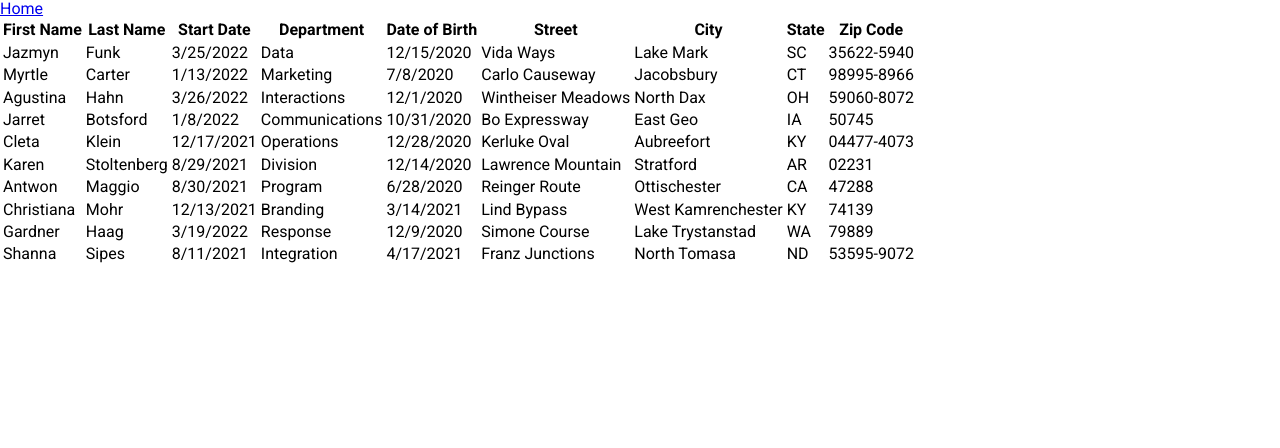
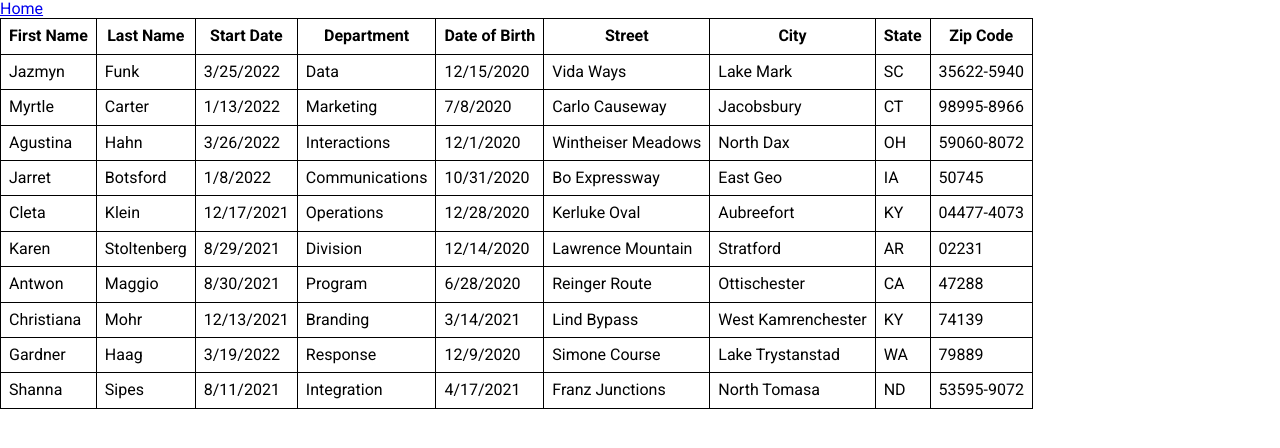
Before and after one commit to YoannAsl/HRnet, a React (Create React App) app: page /employee-list in a window 1280 px wide. Shown: the top 448 px of the page. Built offline with nearby package versions, Linux system fonts and the light colour scheme; the HTML template or start-up script is replaced by a standard one.

Commit message:
Added Table sorting and base styling

```diff
--- a/src/App.js
+++ b/src/App.js
@@ -21,7 +21,7 @@ function App() {
 				lastName: faker.name.lastName(),
 				street: faker.address.streetName(),
 				city: faker.address.city(),
-				zipcode: faker.address.zipCode(),
+				zipCode: faker.address.zipCode(),
 				state: faker.address.stateAbbr(),
 				birthDate: faker.date.past().toLocaleDateString('en-US'),
 				startDate: faker.date.future().toLocaleDateString('en-US'),
--- a/src/components/Form.js
+++ b/src/components/Form.js
@@ -1,4 +1,4 @@
-import React, { useState } from 'react';
+import React from 'react';
 import styled from 'styled-components';
 import DatePicker from 'react-datepicker';
 import 'react-datepicker/dist/react-datepicker.css';
@@ -17,21 +17,29 @@ const Label = styled.label`
 	margin: 10px 0 5px 0;
 `;
 
-const Form = () => {
+const Form = ({ addEmployee }) => {
 	const { register, handleSubmit, control } = useForm();
-	const onSubmit = (data) => console.log(data);
+	const onSubmit = (data) => {
+		// Formats data
+		data.birthDate = data.birthDate.toLocaleDateString('en-US');
+		data.startDate = data.startDate.toLocaleDateString('en-US');
+
+		addEmployee(data);
+	};
 
 	return (
 		<StyledForm onSubmit={handleSubmit(onSubmit)}>
 			<Label htmlFor='firstName'>First Name</Label>
 			<input
 				{...register('firstName', { required: true })}
+				type='text'
 				placeholder='First name'
 			/>
 
 			<Label htmlFor='lastName'>Last Name</Label>
 			<input
 				{...register('lastName', { required: true })}
+				type='text'
 				placeholder='Last name'
 			/>
 
@@ -45,6 +53,8 @@ const Form = () => {
 						onChange={onChange}
 						selected={value}
 						placeholderText={new Date().toLocaleDateString('en-US')}
+						// Bugged ATM
+						showMonthYearDropdown
 					/>
 				)}
 			/>
@@ -59,6 +69,8 @@ const Form = () => {
 						onChange={onChange}
 						selected={value}
 						placeholderText={new Date().toLocaleDateString('en-US')}
+						// Bugged ATM
+						showMonthYearDropdown
 					/>
 				)}
 			/>
@@ -66,12 +78,14 @@ const Form = () => {
 			<Label htmlFor='street'>Street</Label>
 			<input
 				{...register('street', { required: true })}
+				type='text'
 				placeholder='Street'
 			/>
 
 			<Label htmlFor='city'>City</Label>
 			<input
 				{...register('city', { required: true })}
+				type='text'
 				placeholder='City'
 			/>
 
@@ -96,7 +110,7 @@ const Form = () => {
 				))}
 			</select>
 
-			<button>Save</button>
+			<button type='submit'>Save</button>
 		</StyledForm>
 	);
 };
--- a/src/components/Table.js
+++ b/src/components/Table.js
@@ -1,5 +1,28 @@
 import React, { useMemo } from 'react';
-import { useTable } from 'react-table';
+import { useSortBy, useTable } from 'react-table';
+import styled from 'styled-components';
+
+const StyledTable = styled.table`
+	border: 1px black solid;
+	border-spacing: 0;
+	tr {
+		:last-child {
+			td {
+				border-bottom: 0;
+			}
+		}
+	}
+	th,
+	td {
+		margin: 0;
+		padding: 0.5rem;
+		border-right: 1px black solid;
+		border-bottom: 1px solid black;
+		:last-child {
+			border-right: 0;
+		}
+	}
+`;
 
 const Table = ({ employees }) => {
 	const data = useMemo(() => employees, [employees]);
@@ -40,13 +63,13 @@ const Table = ({ employees }) => {
 			},
 			{
 				Header: 'Zip Code',
-				accessor: 'zipcode',
+				accessor: 'zipCode',
 			},
 		],
 		[]
 	);
 
-	const tableInstance = useTable({ columns, data });
+	const tableInstance = useTable({ columns, data }, useSortBy);
 	const {
 		getTableProps,
 		getTableBodyProps,
@@ -56,20 +79,26 @@ const Table = ({ employees }) => {
 	} = tableInstance;
 
 	return (
-		<table {...getTableProps()}>
+		<StyledTable {...getTableProps()}>
 			<thead>
 				{headerGroups.map((headerGroup) => (
 					// Apply the header row props
 					<tr {...headerGroup.getHeaderGroupProps()}>
-						{
-							// Loop over the headers in each row
-							headerGroup.headers.map((column) => (
-								// Apply the header cell props
-								<th {...column.getHeaderProps()}>
-									{column.render('Header')}
-								</th>
-							))
-						}
+						{headerGroup.headers.map((column) => (
+							// Apply the header cell props
+							<th
+								{...column.getHeaderProps(
+									column.getSortByToggleProps()
+								)}
+							>
+								{column.render('Header')}
+								{column.isSorted
+									? column.isSortedDesc
+										? ' 🔽'
+										: ' 🔼'
+									: ''}
+							</th>
+						))}
 					</tr>
 				))}
 			</thead>
@@ -93,7 +122,7 @@ const Table = ({ employees }) => {
 					);
 				})}
 			</tbody>
-		</table>
+		</StyledTable>
 	);
 };
 
```
